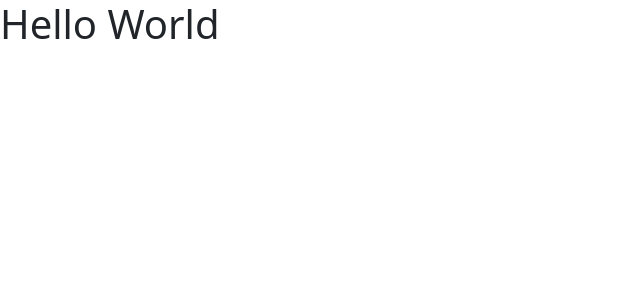
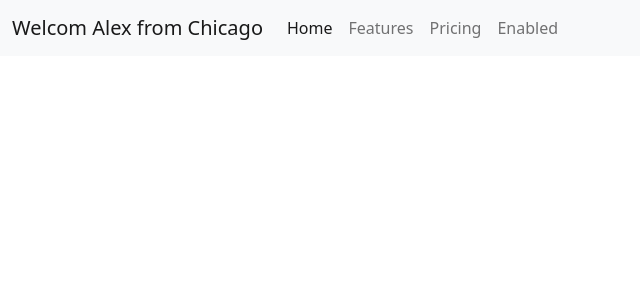
Before and after one commit to Alejandro-Jaime-Pozas/react_day1, a React (Create React App) app: page / in a window 1280 px wide. Shown: the top 300 px of the page, without its empty margins (0-640 px from the left). Built offline with nearby package versions, Linux system fonts and the light colour scheme.

Commit message:
basic navbar functionality bw App.js & Navbar.js

```diff
--- a/public/index.html
+++ b/public/index.html
@@ -12,7 +12,7 @@
 </head>
 <body>
 
-  <!-- this refers to  -->
+  <!-- this is referenced in index.js -->
   <div id="root">
 
   </div>
--- a/src/App.js
+++ b/src/App.js
@@ -1,7 +1,34 @@
-function App() {
+import Navbar from "./components/Navbar";
+
+function App(props) {
     return (
-      <h1>Hello World</h1>
-    );
-}
+        // use angled brackets to insert created elements from index.js
+        <>
+        <Navbar name='Alex' city='Chicago' />
+        </>
+    )
+};
 
 export default App;
+
+
+// import Navbar from "./components/Navbar";
+
+// function App(props) {
+//   // in these App functions, they can only return one html element, but you can wrap multiple elements inside a parent div element. <div> > <h1> <p> </div>
+//     // const element = <h1>Hello <b>World</b> - {Math.floor(Math.random()*2)}</h1> // == to React.createElement('h1', null, "Hello World")
+//     return (
+//         // use angled brackets to insert created elements from index.js
+//         <>
+//         {/* <Navbar /> calls the Navbar component from components folder */}
+//         {/* you can then make multiple calls for one element, and manipulate elements this way */}
+//         {/* for numbers you need to put in curly brackets as a JSX expression */}
+//         <Navbar />
+//         <Navbar />
+//         <Navbar name='Alex' city='Chicago' />
+//         <Navbar a={1} name='Jaime' city='Austin' />
+//         </>
+//     )
+// };
+
+// export default App;
--- /dev/null
+++ b/src/components/Navbar.js
@@ -0,0 +1,29 @@
+// create 'components' folder to save html elements you want to create for the main program here
+// type rfc to get this template below (rfc = react function component)
+
+import React from 'react'
+
+export default function Navbar(props) {
+    console.log('Hello this is the navbar component');
+    console.log(props);
+  return (
+    // class you have to change instead of 'class' to 'className' bc of JSX
+    // also the '#' you should change bc JSX does not recognize
+    <nav className="navbar navbar-expand-lg navbar-light bg-light">
+  <div className="container-fluid">
+    <a className="navbar-brand" href="/">Welcom {props.name} from {props.city}</a>
+    <button className="navbar-toggler" type="button" data-bs-toggle="collapse" data-bs-target="#navbarNavAltMarkup" aria-controls="navbarNavAltMarkup" aria-expanded="false" aria-label="Toggle navigation">
+      <span className="navbar-toggler-icon"></span>
+    </button>
+    <div className="collapse navbar-collapse" id="navbarNavAltMarkup">
+      <div className="navbar-nav">
+        <a className="nav-link active" aria-current="page" href="/">Home</a>
+        <a className="nav-link" href="/">Features</a>
+        <a className="nav-link" href="/">Pricing</a>
+        <a className="nav-link" href="/">Enabled</a>
+      </div>
+    </div>
+  </div>
+</nav>
+    )
+}
```
Also changed, not shown: src/index.js (line endings or trailing spaces).
